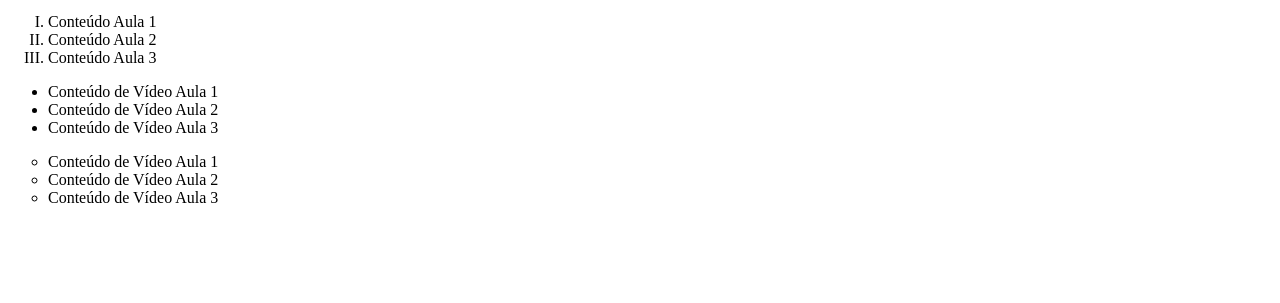
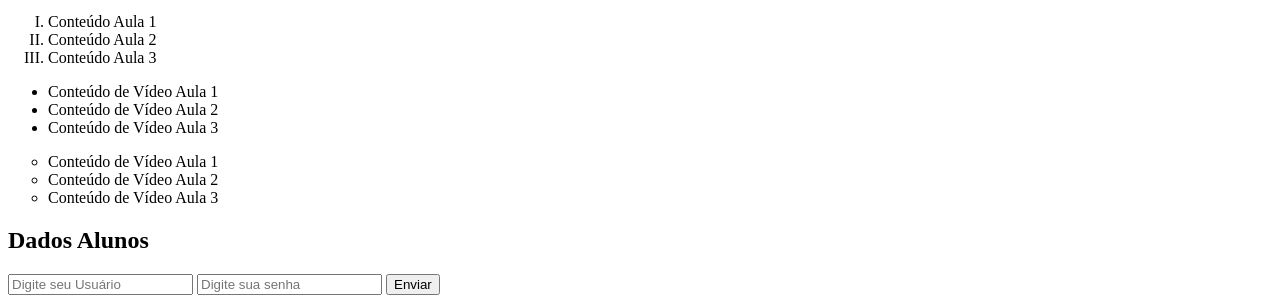
Before and after one commit to welltecnc/Exemplo1a, a plain HTML site: page index.html in a window 1280 px wide. Shown: the part 543-846 px from the top of the page. Before the commit the page ends 800 px from the top, so only its background shows below. Drawn offline with Linux system fonts and the light colour scheme.

Commit message:
adicionando Formularios e criando outra pagina

```diff
--- a/index.html
+++ b/index.html
@@ -65,6 +65,14 @@
             <li>Conteúdo de Vídeo Aula 3</li>
         </ul>
 
+        <!-- FORMULARIOS -->
+        <h2>Dados Alunos</h2>
+        <form action="dados.html">
+            <input type="text" placeholder="Digite seu Usuário" required/>
+            <input type="password" placeholder="Digite sua senha" required/>
+            <button type="submit">Enviar</button>
+        </form>
+
 
 
     <!-- FINAL DO CORPO DA PÁGINA -->
```
Also changed, not shown: dados.html (added, +11 -0 lines).
